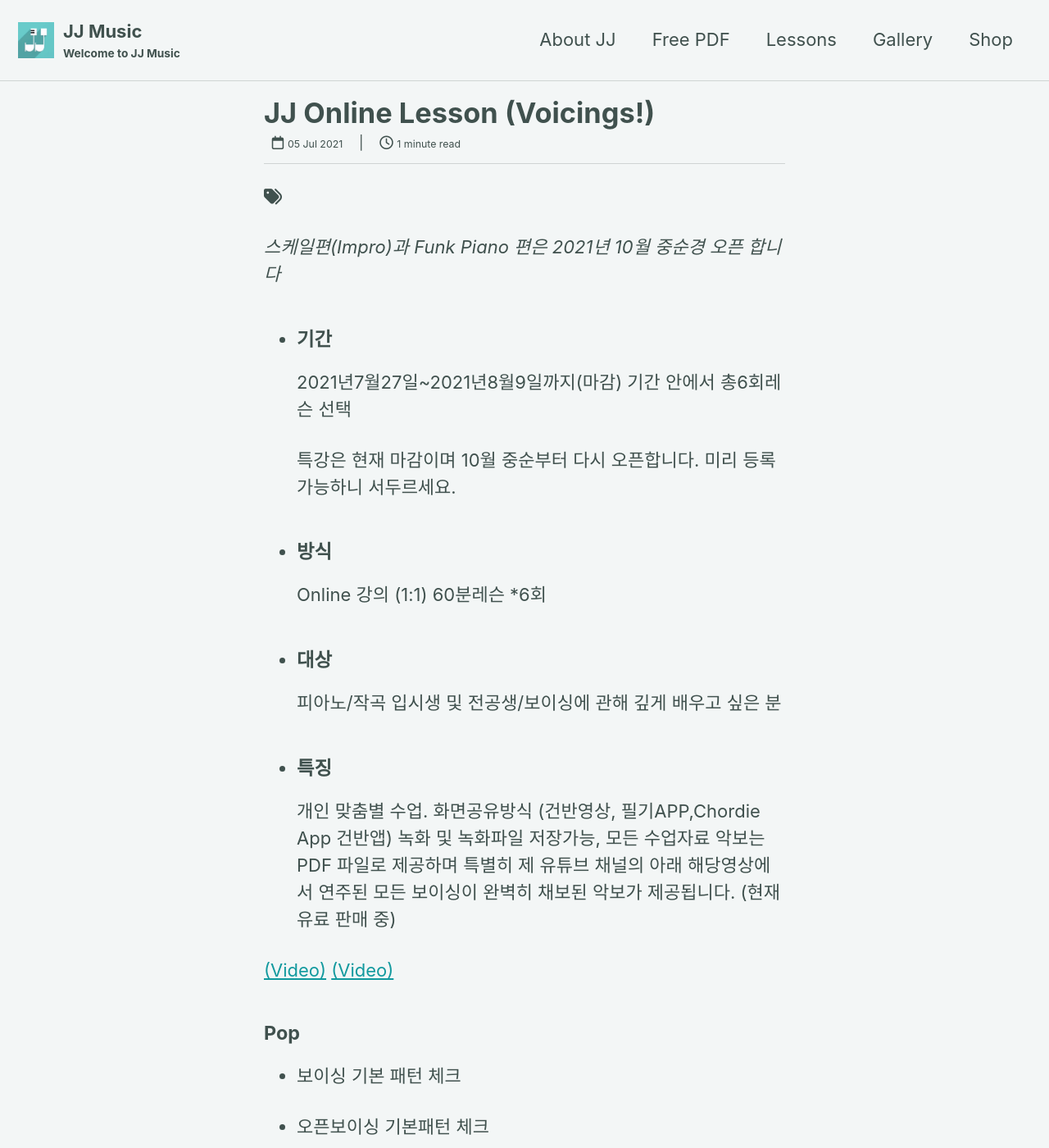
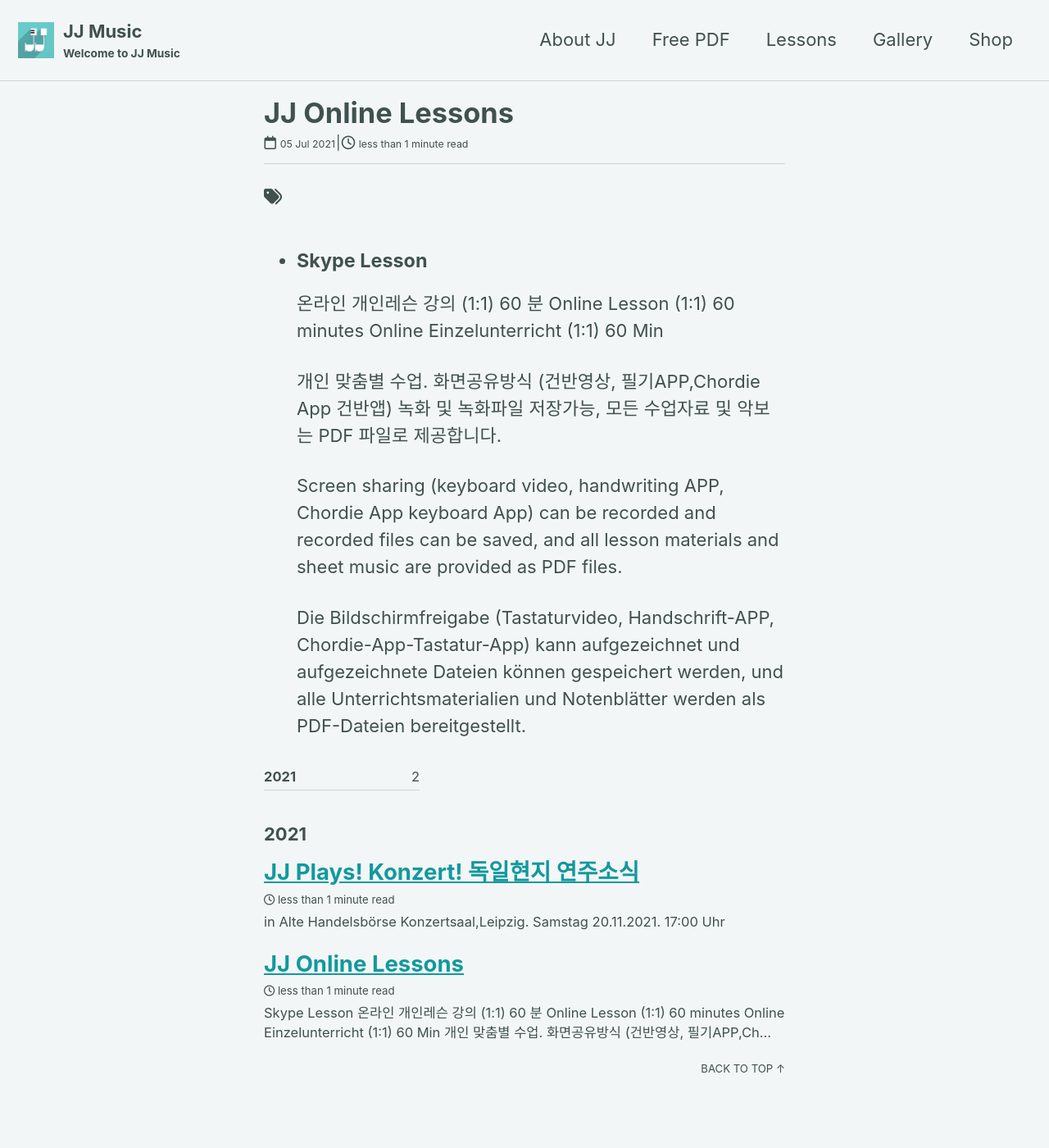
Before and after one commit to jjmusic-online/jjmusic-online.github.io, a Jekyll site: the page built from _posts/2021-07-05-my-first-post.md, in a window 1280 px wide and 1400 px high. Shown: the whole window at 82% size. Built offline with Jekyll 4.4.1, drawn with Linux system fonts in a browser that asks for light colours; cached includes are drawn as plain includes; nearby versions of some CDN libraries; some of the changed text lies outside the part shown.

Commit message:
Update 2021-07-05-my-first-post.md

```diff
--- a/_posts/2021-07-05-my-first-post.md
+++ b/_posts/2021-07-05-my-first-post.md
@@ -1,115 +1,18 @@
 ---
 layout: posts
-title: "JJ Online Lesson (Voicings!)"
+title: "JJ Online Lessons"
 date: 2021-07-05
 ---
 
-*스케일편(Impro)과 Funk Piano 편은 2021년 10월 중순경 오픈 합니다*
+- #### Skype Lesson
 
-- #### 기간
-
-  2021년7월27일~2021년8월9일까지(마감)
-  기간 안에서 총6회레슨 선택
-
-  특강은 현재 마감이며 10월 중순부터 다시 오픈합니다. 미리 등록 가능하니 서두르세요.
-
-- #### 방식
-
-  Online 강의 (1:1)  60분레슨 *6회
-
-- #### 대상
-
-  피아노/작곡 입시생 및 전공생/보이싱에 관해 깊게 배우고 싶은 분
-
-- #### 특징
-
-  개인 맞춤별 수업. 화면공유방식 (건반영상, 필기APP,Chordie App 건반앱) 녹화 및 녹화파일 저장가능, 모든 수업자료 악보는 PDF 파일로 제공하며 특별히 제 유튜브 채널의 아래 해당영상에서 연주된 모든 보이싱이 완벽히 채보된 악보가 제공됩니다. (현재 유료 판매 중)
-
-<a href="https://youtu.be/FzFflKhrjog" target="_blank"> (Video)</a>
-<a href="https://youtu.be/litBhYFjr2U" target="_blank"> (Video)</a>
-
-#### Pop
-- 보이싱 기본 패턴 체크
-
-- 오픈보이싱 기본패턴 체크
-
-- 목적을 갖고 의미있는 아르페지오 활용하기
-
-- 보이싱과 아르페지오의 비율에 관한 연구(정지VS움직임)
-
-- 보이지 않는 진행요리하기
-
-1) 팝 어프로치
-
-2) 베이스 흐름 및 라인바꾸기
-
-3) 도미넌트 분할하기
-
-4) 팝에서 과하지 않는 Tritone Sub 짝꿍 훈련과 텐션찾기
-
-5) 보이스 리딩 (메이져, 마이너)
-
-6) 다양한 방향의 라인클리셰와 위치(내성/외성)
-
-7) 팝에서 사용하는 Borrowed Diminished
-
-8) Gospel적인 어프로치
-
-9) 엔딩(토닉)코드보이싱 꾸밈 모음
-
-10)Sycopation 그리고 R&B style에 관한 연구
-
-- 단일텐션 사용 및 텐션의 좋은 조합 훈련하기
-
-- 착하지 않은 진행 (Non functional 한 진행 훈련하기)
-
-- 마이너진행 만드는 법
-
-- 외우고 있으면 유용한 진행 모음 안내
-
-#### Jazz Ballad
-- ##### 초견예제 1
-
-1) 도미넌트 어퍼스트럭쳐
-
-2) 마이너 어퍼스트럭쳐
-
-3) 메이저 어퍼스트럭쳐
-
-3) 디미니쉬드 어퍼스트럭쳐
-
-4) 디미니쉬드 Drop2
-
-5) 하프디미니쉬드 Drop2
-
-6) Block Chord 쉽게 보이싱에 적용 활용하는 팁
-
-7) Borrowed Diminished
-
-8) 양손컴핑 보이싱(Two Handed Voicing) 활용한 재즈발라드
-
-9) Rootless Voicing을 활용한 재즈발라드
-
-- ##### 초견예제 2
-
-1) 마이너 투파이브 리하모니제이션 및 왼손 변형 라인 from Bill Evans (흐르는 왼손에 관한 연구)
-
-2) 메이저 투파이브 리하모니제이션 및 Tritone Sub + Training of Tritone sub Dom with Tentions
+  온라인 개인레슨 강의 (1:1)  60 분
+  Online Lesson (1:1) 60 minutes
+  Online Einzelunterricht (1:1) 60 Min
 
 
-- ##### 초견예제 3
+  개인 맞춤별 수업. 화면공유방식 (건반영상, 필기APP,Chordie App 건반앱) 녹화 및 녹화파일 저장가능, 모든 수업자료 및 악보는 PDF 파일로 제공합니다.
 
-1) 마이너 코드 Drop2
+  Screen sharing (keyboard video, handwriting APP, Chordie App keyboard App) can be recorded and recorded files can be saved, and all lesson materials and sheet music are provided as PDF files.
 
-2) 마이너 메이져 코드 Drop2
-
-3) 메이저 코드 Drop2
-
-4) 로크리안 #2 모드를 이용한 하프디미니쉬드 코드 연습법
-
-4) 발라드 초견시 Fill in Scale 쉽게 연습하는 법.
-
-
-### Online (1:1) 수업이 어떻게 이루어지는지(환경세팅) 자세하게 알고싶거나 기타 문의사항이 있으신 분은 아래 이메일로 연락주세요^^ 감사합니다 ^^
-
-jazzydusmusic@gmail.com
+  Die Bildschirmfreigabe (Tastaturvideo, Handschrift-APP, Chordie-App-Tastatur-App) kann aufgezeichnet und aufgezeichnete Dateien können gespeichert werden, und alle Unterrichtsmaterialien und Notenblätter werden als PDF-Dateien bereitgestellt.
```
